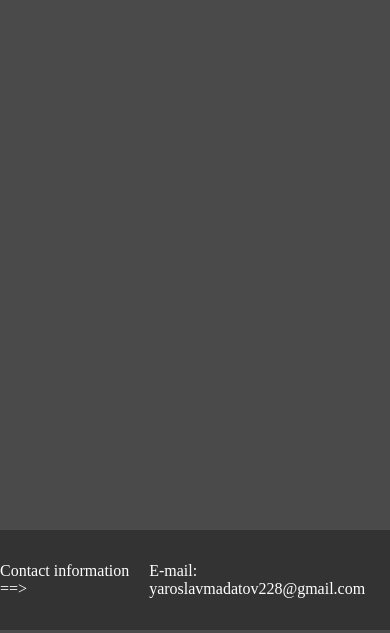
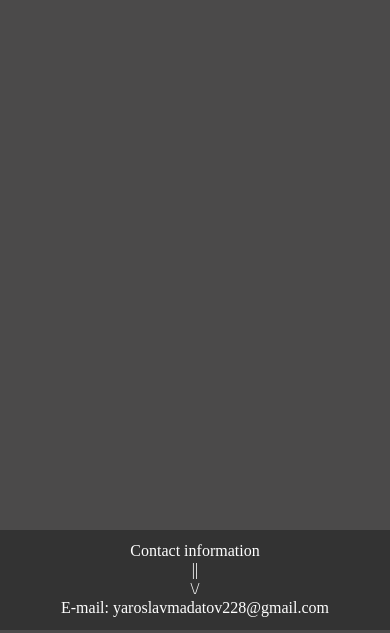
Before and after one commit to Yaroslav-375/Nettside-prosjekt, a plain HTML site: page index.html in a window 390 px wide. Shown: the part 214-847 px from the top of the page. Drawn offline with Linux system fonts and the light colour scheme.

Commit message:
Adapted footer

```diff
--- a/css/style.css
+++ b/css/style.css
@@ -135,15 +135,20 @@ main {
 /* ====================================================================
                                 Footer
 ==================================================================== */
-
 footer {
     background-color: #333;
     width: 100%;
+    height: 100px;
     display: flex;
     align-items: center;
     justify-content: center;
+}
+.footer-desktop {
+    display: flex;
     gap: 5px;
-    height: 100px;
+}
+.footer-mobile{
+    display: none;
 }
 
 /* ====================================================================
@@ -240,4 +245,18 @@ footer {
     main {
         font-size: 20px;
     }
+
+    /* /////////////////////////////// Footer /////////////////////////////// */
+    .footer-desktop {
+        display: none;
+    }
+    .footer-mobile {
+        display: block;
+        flex-direction: column;
+        text-align: center;
+        padding-top: 30px;
+    }
+    .footer-mobile p{
+        margin-top: -15px;
+    }
 }
--- a/index.html
+++ b/index.html
@@ -42,8 +42,16 @@
     <script src="js/script.js"></script>
 
     <footer>
-        <p>Contact information ==></p>
-        <p>E-mail: yaroslavmadatov228@gmail.com</p>
+        <div class="footer-desktop">
+            <p>Contact information ==></p>
+            <p>E-mail: yaroslavmadatov228@gmail.com</p>
+        </div>
+        <div class="footer-mobile">
+            <p>Contact information</p>
+            <p>||</p>
+            <p>\/</p>
+            <p>E-mail: yaroslavmadatov228@gmail.com</p>
+        </div>
     </footer>
 </body>
 </html>
```
